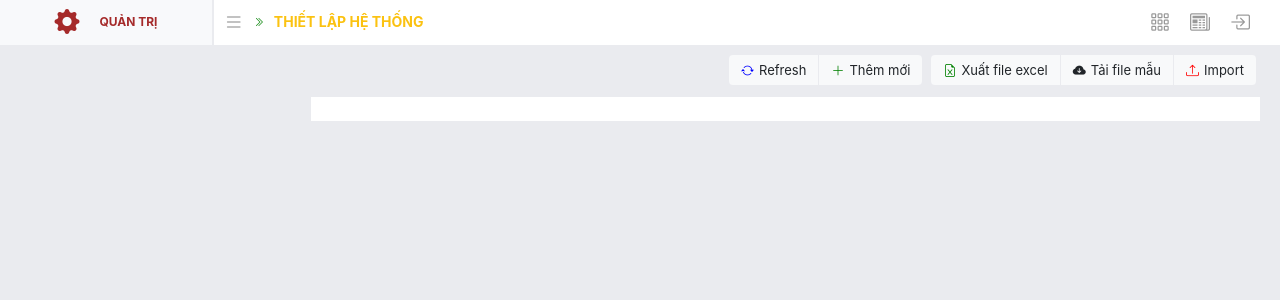
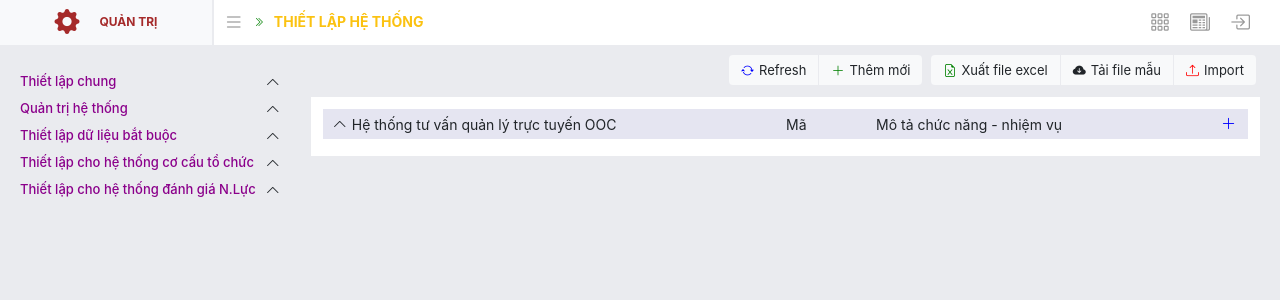
Before and after one commit to PhongJocker/DemoWebsiteWithAngular, an Angular app: page / in a window 1280 px wide. Shown: the top 300 px of the page. Built offline with nearby package versions, Linux system fonts and the light colour scheme.

Commit message:
Demo-Script-Add: thêm data để dùng vòng lặp hiển thị bên html

```diff
--- a/src/app/body/body.component.ts
+++ b/src/app/body/body.component.ts
@@ -6,7 +6,149 @@ import { Component, OnInit } from '@angular/core';
   styleUrls: ['./body.component.css']
 })
 export class BodyComponent implements OnInit {
+  public rightdata = [
+  {
+    name: "Hệ thống tư vấn quản lý trực tuyến OOC",
+    id: "Mã",
+    description: "Mô tả chức năng - nhiệm vụ",
+    child: [
+      {
+        name: "Giám đốc",
+        id: "BGD-1",
+        description: "Điều hành hoạt động doanh nghiệp. Trực tiếp phụ trách doanh nghiệp",
+        child: [
+          {
+            name: "Phó giám đốc phụ trách kinh doanh",
+            id: "BGD-2",
+            description: "Điều hành khối kinh doanh",
+            child: [
+              {
+                name: "Phòng phát triển thị trường",
+                id: "PTTT",
+                description: "Marketing, chính sách giá cước, xúc tiền thương mại, quảng cáo, quản lý thương mại",
+                child: []
+              },
 
+              {
+                name: "Phòng kinh doanh",
+                id: "KD",
+                description: "Mô tả chung...",
+                child: []
+              }
+            ]
+          },
+
+          {
+            name: "Phòng tài chính kế toán",
+            id: "TCKT",
+            description: "Quản trị tài chính DN & đầu tư tài chính công tác kế toán",
+            child: []
+          },
+
+          {
+            name: "Phòng quản trị nguồn nhân lực",
+            id: "QTNNL",
+            description: "Xây dựng hệ thống & các chính sách nhân sự thực hiện",
+            child: []
+          },
+
+          {
+            name: "Phòng R&D",
+            id: "RD",
+            description: "Mô tả chung...",
+            child: []
+          },
+
+          {
+            name: "Phòng hành chính tổng hợp",
+            id: "HC",
+            description: "Mô tả chung...",
+            child: []
+          },
+
+          {
+            name: "Phòng kỹ thuật",
+            id: "BGD-1-7",
+            description: "Mô tả chung...",
+            child: []
+          }
+        ]
+      }
+    ]
+  }]
+
+  public leftdata = [
+    {
+      title: "Thiết lập chung",
+      child: [
+        {
+          ic: '<i class="bi bi-file-text"></i>',
+          name: "Thông tin công ty",
+          color: '#159FB9'
+        },
+        {
+          ic: '<i class="bi bi-currency-dollar"></i>',
+          name: "Tình trạng hợp đồng",
+          color: 'red'
+        }
+      ]
+    },
+    {
+      title: "Quản trị hệ thống",
+      child: [
+        {
+          ic: '<i class="bi bi-person-fill"></i>',
+          name: "Nhân sự",
+          color: 'green'
+        },
+        {
+          ic: '<i class="bi bi-people-fill"></i>',
+          name: "Vai trò",
+          color: '#FBC211'
+        }
+      ]
+    },
+    {
+      title: "Thiết lập dữ liệu bắt buộc",
+      child: [
+        {
+          ic: '<i class="bi bi-diagram-3-fill"></i>',
+          name: "Cơ cấu tổ chức",
+          color: '#159FB9'
+        },
+        {
+          ic: '<i class="bi bi-geo-fill"></i>',
+          name: "Cơ cấu chức danh",
+          color: '#27A341'
+        }
+      ]
+    },
+    {
+      title: "Thiết lập cho hệ thống cơ cấu tổ chức",
+      child: [
+        {
+          ic: '<i class="bi bi-file-earmark-text"></i>',
+          name: "Biểu mẫu bảng MTCV",
+          color: '#159FB9'
+        }
+      ]
+    },
+    {
+      title: "Thiết lập cho hệ thống đánh giá N.Lực",
+      child: [
+        {
+          ic: '<i class="bi bi-gear-wide-connected"></i>',
+          name: "Cấu hình công ty",
+          color: '#159FB9'
+        },
+        {
+          ic: '<i class="bi bi-envelope-fill"></i>',
+          name: "Biểu mẫu Email",
+          color: '#159FB9'
+        }
+      ]
+    },
+  ]
   constructor() { }
 
   ngOnInit(): void {
```
